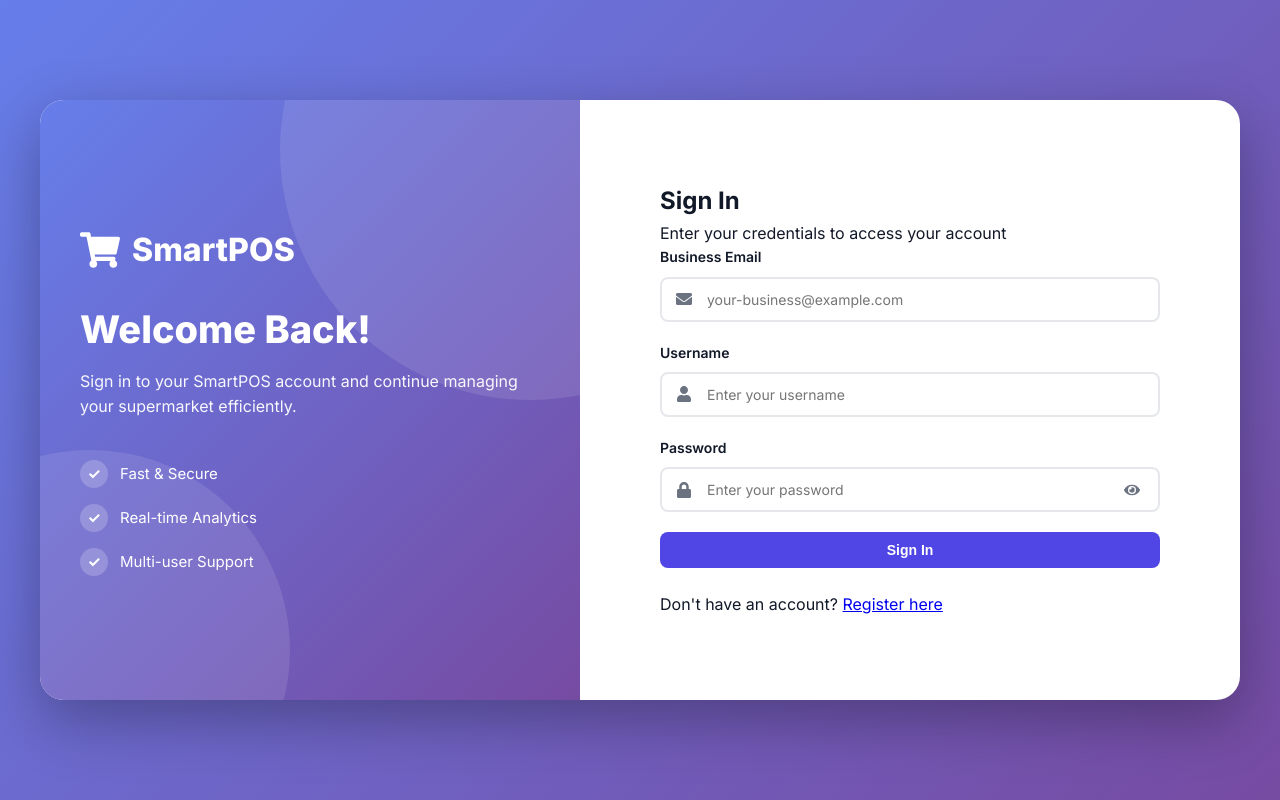
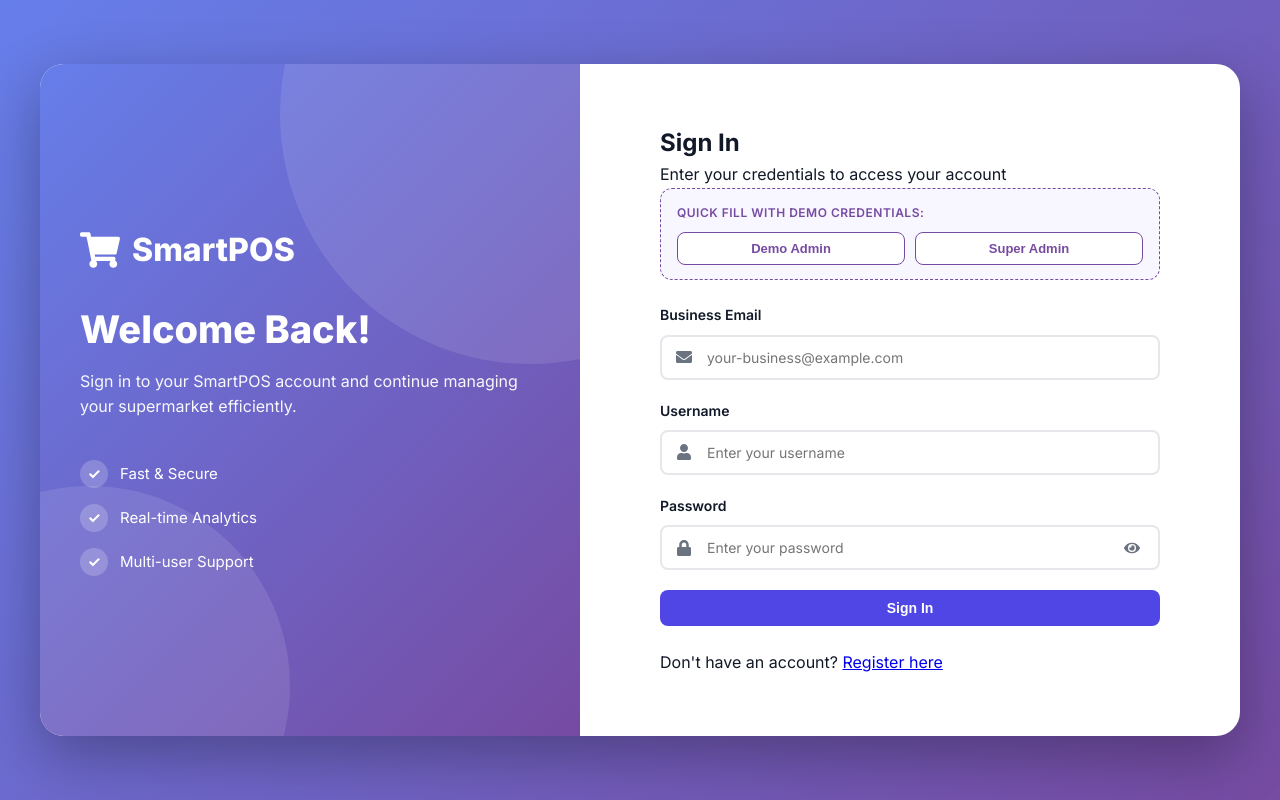
Before and after one commit to manodhiambo/smartpos, a React (Create React App) app in the folder frontend/: page /login in a window 1280 px wide. Built offline with nearby package versions, Linux system fonts and the light colour scheme; no server answers.

Commit message:
Pushing updates

```diff
--- a/frontend/src/pages/LoginPage.js
+++ b/frontend/src/pages/LoginPage.js
@@ -3,6 +3,21 @@ import { useNavigate, Link } from 'react-router-dom';
 import { useAuth } from '../context/AuthContext';
 import { FaShoppingCart, FaEnvelope, FaLock, FaUser, FaEye, FaEyeSlash } from 'react-icons/fa';
 import '../styles/AuthPages.css';
+
+const DEMO_CREDENTIALS = [
+  {
+    label: 'Demo Admin',
+    businessEmail: 'demo@smartpos.com',
+    username: 'Admin',
+    password: 'Mycat@95',
+  },
+  {
+    label: 'Super Admin',
+    businessEmail: 'superadmin@smartpos.com',
+    username: 'SuperAdmin',
+    password: 'SuperAdmin@2025',
+  },
+];
 
 const LoginPage = () => {
   const navigate = useNavigate();
@@ -15,6 +30,15 @@ const LoginPage = () => {
     password: ''
   });
   const [errors, setErrors] = useState({});
+
+  const fillCredentials = (cred) => {
+    setFormData({
+      businessEmail: cred.businessEmail,
+      username: cred.username,
+      password: cred.password,
+    });
+    setErrors({});
+  };
 
   const handleChange = (e) => {
     const { name, value } = e.target;
@@ -108,6 +132,23 @@ const LoginPage = () => {
             <h2 className="auth-title">Sign In</h2>
             <p className="auth-subtitle">Enter your credentials to access your account</p>
 
+            <div className="demo-credentials">
+              <p className="demo-credentials-label">Quick fill with demo credentials:</p>
+              <div className="demo-credentials-buttons">
+                {DEMO_CREDENTIALS.map((cred) => (
+                  <button
+                    key={cred.label}
+                    type="button"
+                    className="demo-credential-btn"
+                    onClick={() => fillCredentials(cred)}
+                    disabled={loading}
+                  >
+                    {cred.label}
+                  </button>
+                ))}
+              </div>
+            </div>
+
             <form onSubmit={handleSubmit} className="auth-form">
               <div className="input-group">
                 <label htmlFor="businessEmail">Business Email</label>
--- a/frontend/src/styles/AuthPages.css
+++ b/frontend/src/styles/AuthPages.css
@@ -265,6 +265,54 @@
   color: var(--primary-color);
 }
 
+/* Demo Credentials */
+.demo-credentials {
+  background: #f8f7ff;
+  border: 1px dashed #764ba2;
+  border-radius: 12px;
+  padding: 14px 16px;
+  margin-bottom: 24px;
+}
+
+.demo-credentials-label {
+  font-size: 12px;
+  color: #764ba2;
+  font-weight: 600;
+  text-transform: uppercase;
+  letter-spacing: 0.5px;
+  margin-bottom: 10px;
+}
+
+.demo-credentials-buttons {
+  display: flex;
+  gap: 10px;
+  flex-wrap: wrap;
+}
+
+.demo-credential-btn {
+  flex: 1;
+  min-width: 120px;
+  padding: 8px 16px;
+  background: white;
+  border: 1.5px solid #764ba2;
+  border-radius: 8px;
+  color: #764ba2;
+  font-size: 13px;
+  font-weight: 600;
+  cursor: pointer;
+  transition: all 0.2s ease;
+}
+
+.demo-credential-btn:hover:not(:disabled) {
+  background: #764ba2;
+  color: white;
+}
+
+.demo-credential-btn:disabled {
+  opacity: 0.5;
+  cursor: not-allowed;
+}
+
 /* Responsive */
 @media (max-width: 1024px) {
   .auth-container {
```
